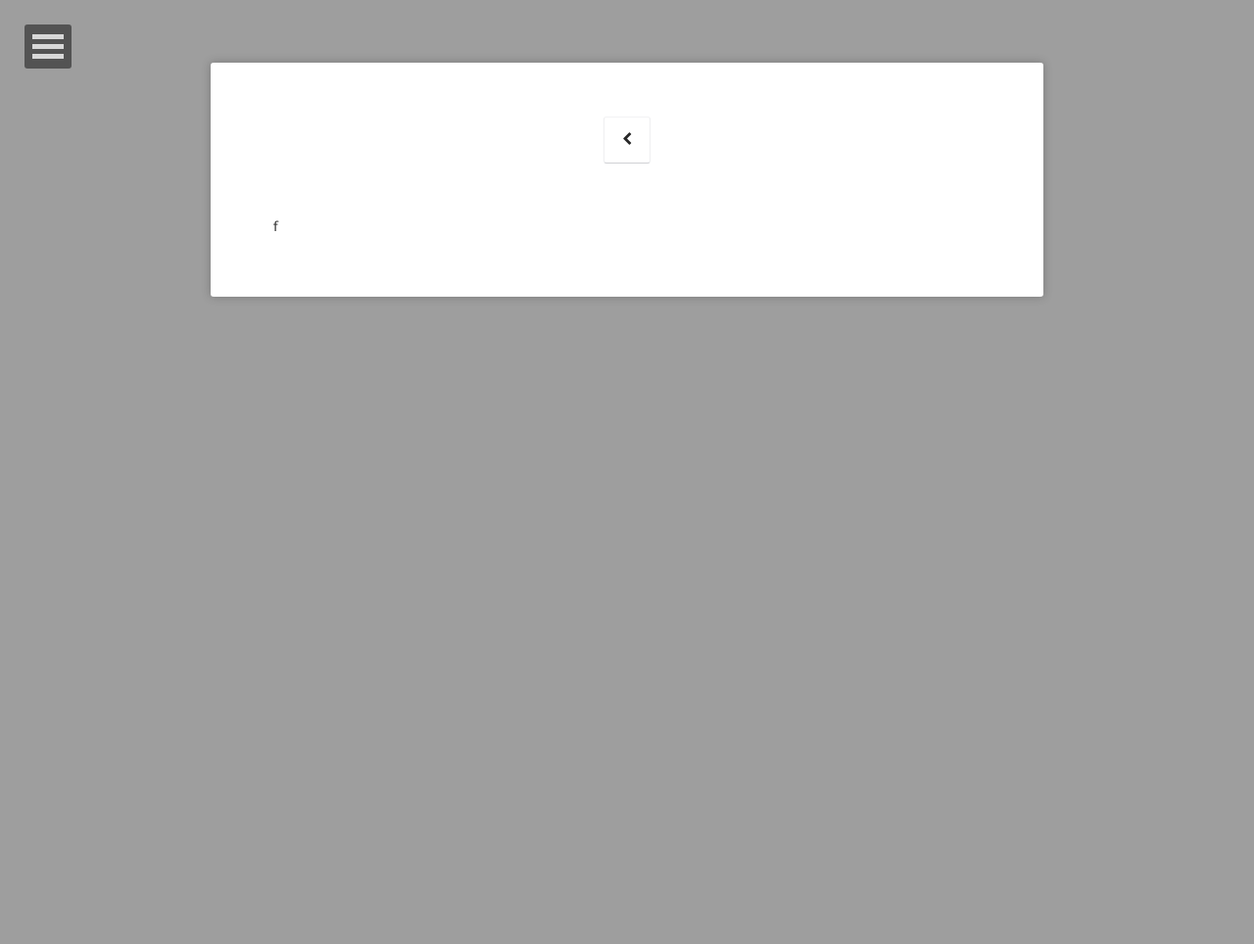
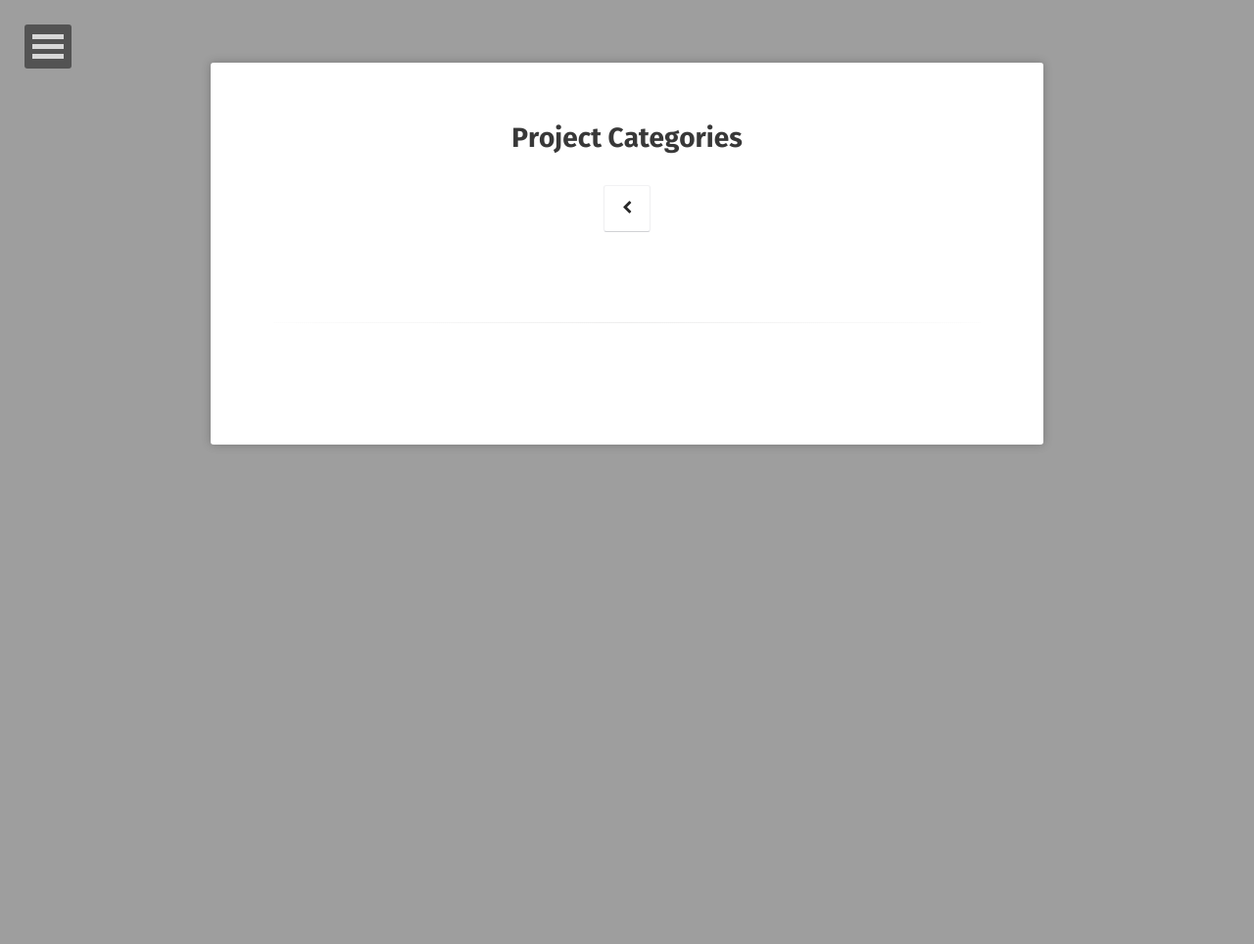
Before and after one commit to incheony/incheony.github.io, a Jekyll site: the page built from category/pcategory/index.md, in a window 1280 px wide. Shown: the whole page at 98% size. Built offline with Jekyll 4.4.1, drawn with Linux system fonts in a browser that asks for light colours; some web fonts are replaced; our own code applies the rules of GitHub Pages for plain Markdown files; comment, search, counter and statistics services are not loaded.

Commit message:
Update index.md

```diff
--- a/category/pcategory/index.md
+++ b/category/pcategory/index.md
@@ -1 +1,34 @@
-f
+---
+layout: page
+title: Project Categories
+comments: false
+---
+
+{% capture site_pcategory %}{% for tag in site.pcategory %}{{ tag | first }}{% unless forloop.last %},{% endunless %}{% endfor %}{% endcapture %}
+{% assign category_list = site_pcategory | split:',' | sort %}
+
+<ul class="entry-meta inline-list">
+  {% for item in (0..site.pcategory.size) %}{% unless forloop.last %}
+    {% capture this_word %}{{ pcategory_list[item] | strip_newlines }}{% endcapture %}
+  	<li><a href="#{{ this_word }}" class="tag"><span class="term">{{ this_word }}</span> <span class="count">{{ site.pcategory[this_word].size }}</span></a></li>
+  {% endunless %}{% endfor %}
+</ul>
+
+<br>
+
+<hr class="hr-line">
+
+<br>
+<br>
+
+{% for item in (0..site.pcategory.size) %}{% unless forloop.last %}
+  {% capture this_word %}{{ pcategory_list[item] | strip_newlines }}{% endcapture %}
+	<article>
+	<h2 id="{{ this_word }}" class="tag-heading">{{ this_word }}</h2>
+		<ul>
+    {% for post in site.pcategory[this_word] %}{% if post.title != null %}
+      <li class="entry-title"><a href="{{ site.url }}{{ post.url }}" title="{{ post.title }}">{{ post.title }}</a></li>
+    {% endif %}{% endfor %}<br>
+		</ul>
+	</article><!-- /.hentry -->
+{% endunless %}{% endfor %}
```
